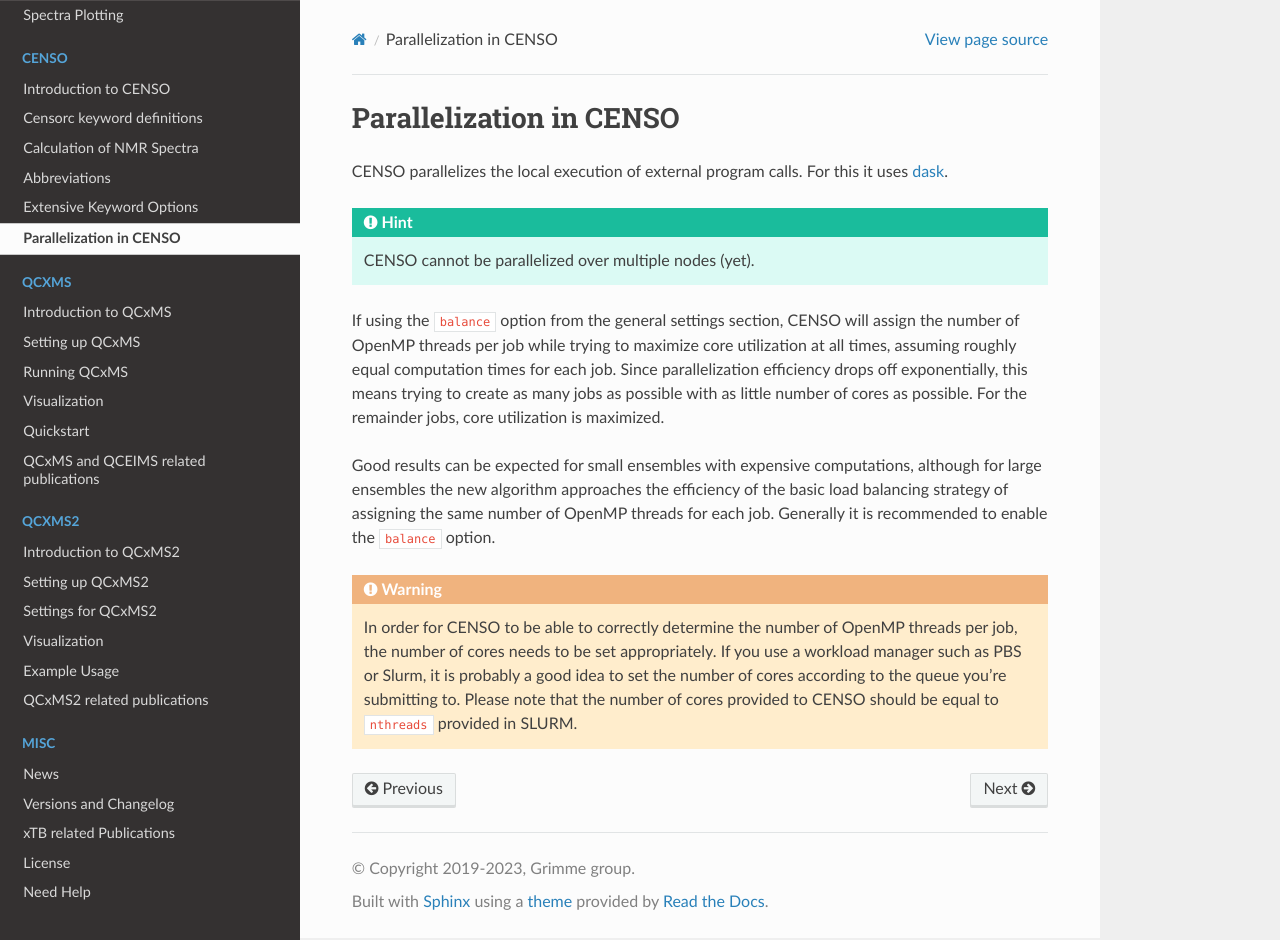
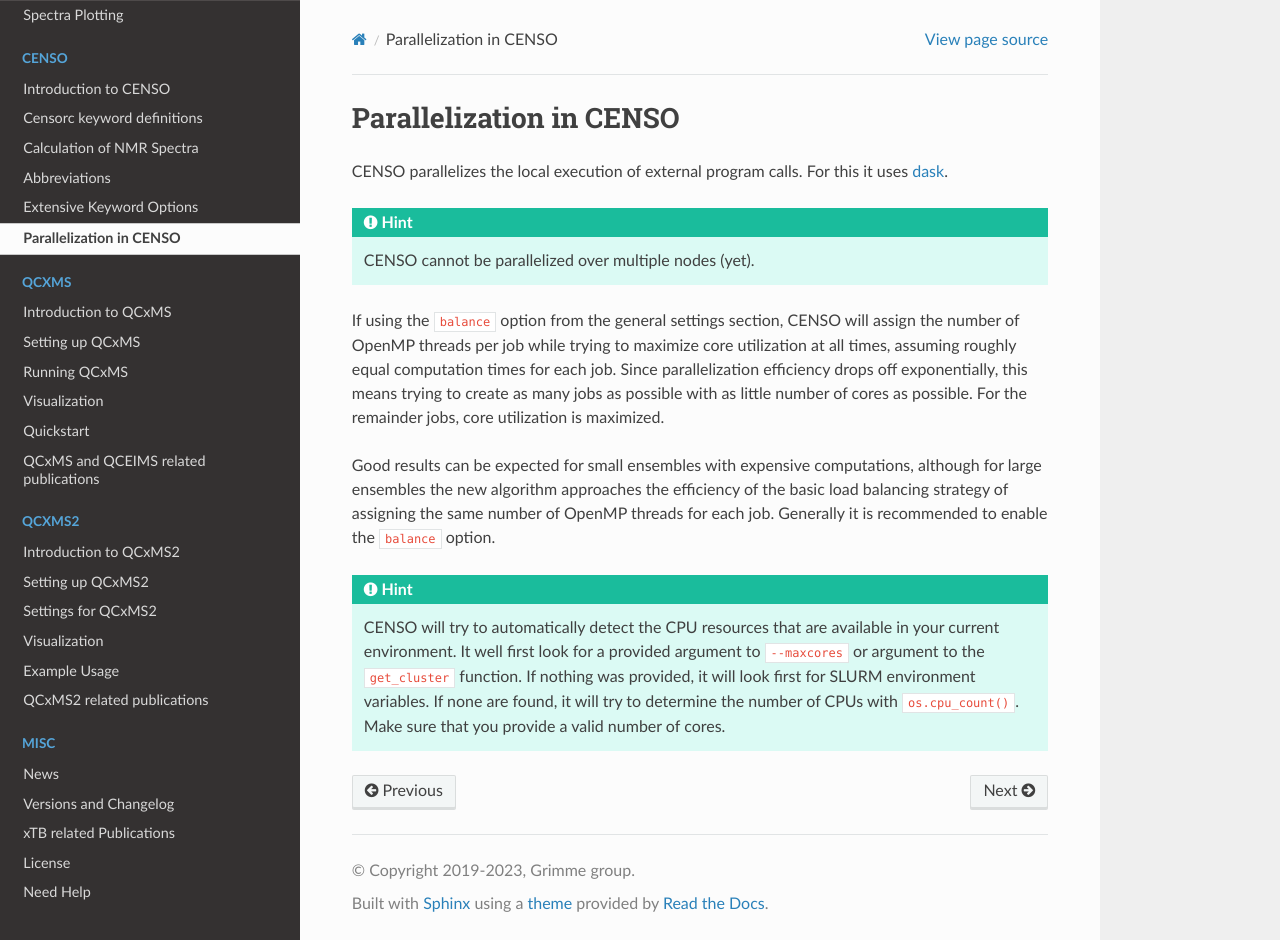
Before and after one commit to grimme-lab/xtb_docs, a Sphinx documentation site: the page built from source/CENSO_docs/censo_parallel.rst, in a window 1280 px wide and 940 px high. Built offline with Sphinx 7.4.7 and the Read the Docs theme 3.1.0, drawn with Linux system fonts in a browser that asks for light colours.

Commit message:
updated parallelization section

```diff
--- a/source/CENSO_docs/censo_parallel.rst
+++ b/source/CENSO_docs/censo_parallel.rst
@@ -20,10 +20,8 @@ large ensembles the new algorithm approaches the efficiency of the basic load ba
 of assigning the same number of OpenMP threads for each job. Generally it is recommended
 to enable the ``balance`` option.
 
-.. warning::
-
-   In order for CENSO to be able to correctly determine the number of OpenMP threads per job,
-   the number of cores needs to be set appropriately. If you use a workload manager such
-   as PBS or Slurm, it is probably a good idea to set the number of cores according to the queue
-   you're submitting to. Please note that the number of cores provided to CENSO should be equal to
-   ``nthreads`` provided in SLURM.
+.. hint::
+   CENSO will try to automatically detect the CPU resources that are available in your current environment.
+   It well first look for a provided argument to ``--maxcores`` or argument to the ``get_cluster`` function.
+   If nothing was provided, it will look first for SLURM environment variables. If none are found, it will try to
+   determine the number of CPUs with ``os.cpu_count()``. Make sure that you provide a valid number of cores.
```
